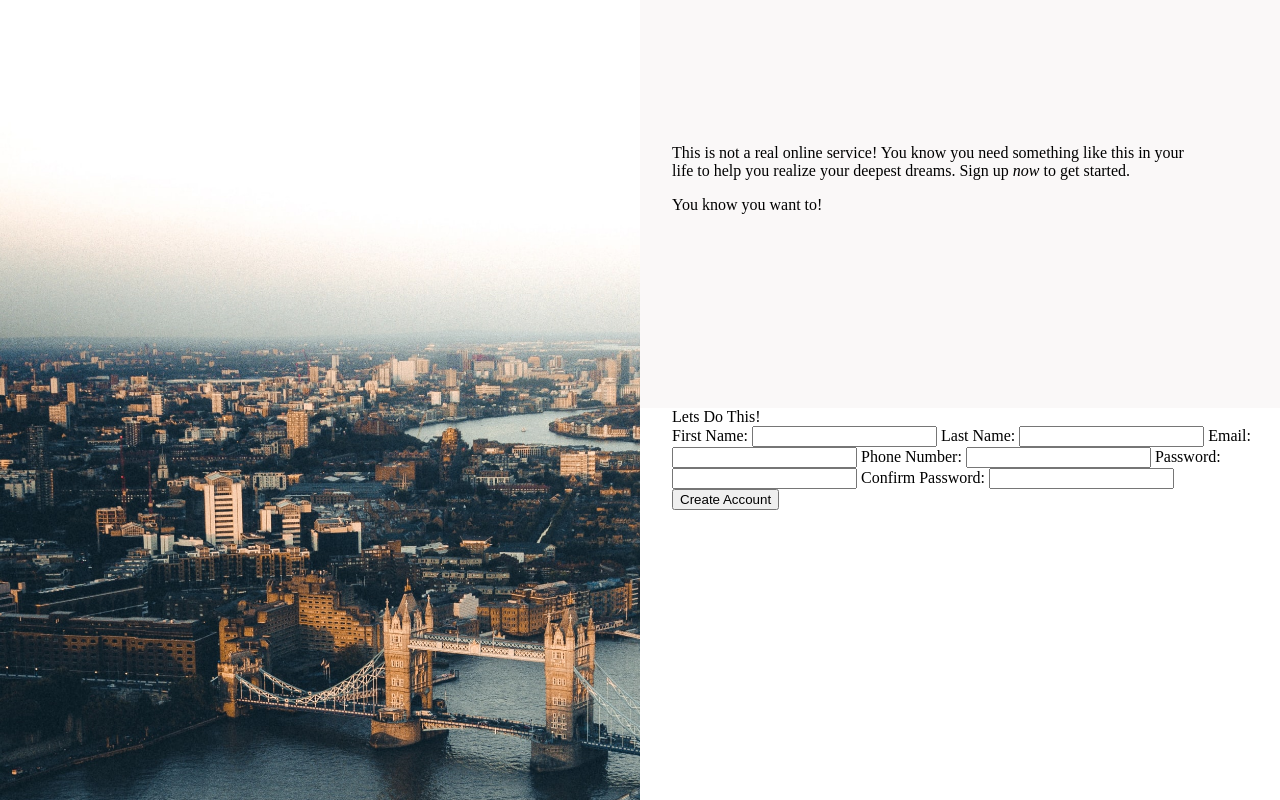
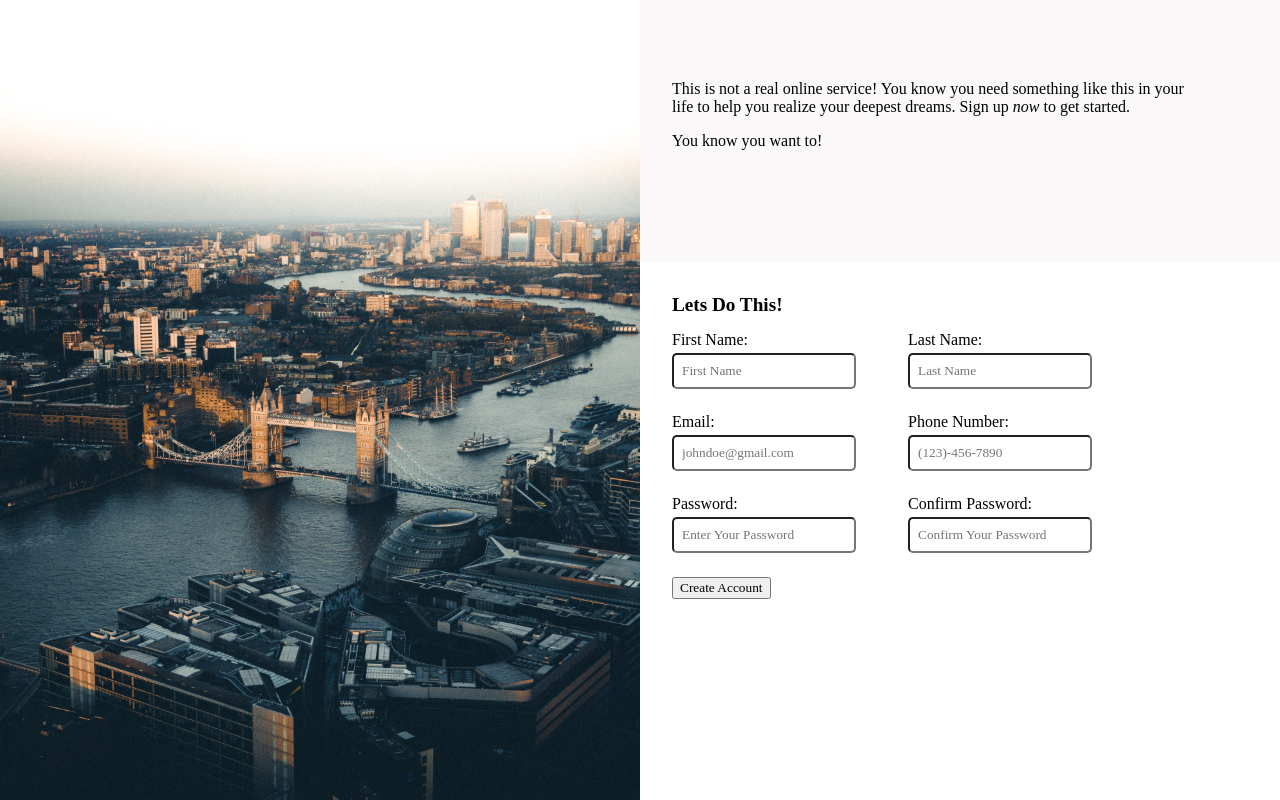
Before and after one commit to hduger/sign_up, a plain HTML site: page index.html in a window 1280 px wide. Shown: the top 800 px of the page. Drawn offline with Linux system fonts and the light colour scheme.

Commit message:
Fixed Form issue with formatting

```diff
--- a/index.html
+++ b/index.html
@@ -21,28 +21,45 @@
             <p>You know you want to!</p>
         </div>
         <div class="form-container">
-            Lets Do This!
-            <div class="form-main">
-                <form action="example.com/path" method="post">
-                    <label for="firstname">First Name:</label>
-                    <input type="text" name="firstname" id="firstname">
+            <div class="title">Lets Do This!</div>
 
-                    <label for="lastname">Last Name:</label>
-                    <input type="text" name="lastname" id="lastname">
+            <form action="#" method="post">
+                <div class="form-main">
 
-                    <label for="email">Email:</label>
-                    <input type="email" name="email" id="email">
+                        <label for="firstname">First Name:
+                            <input type="text" name="firstname" id="firstname" placeholder="First Name">
+                        </label>
 
-                    <label for="phone">Phone Number:</label>
-                    <input type="tel" name="phone" id="phone">
+                        <label for="lastname">Last Name:
+                            <input type="text" name="lastname" id="lastname" placeholder="Last Name">
+                        </label>
 
-                    <label for="password">Password:</label>
-                    <input type="password" name="password" id="password">
 
-                    <label for="confirm">Confirm Password:</label>
-                    <input type="password" name="confirm" id="confirm">
-                </form>
-            </div>
+
+                        <label for="email">Email:
+                            <input type="email" name="email" id="email" placeholder="johndoe@gmail.com">
+                        </label>
+
+
+                        <label for="phone">Phone Number:
+                            <input type="tel" name="phone" id="phone" placeholder="(123)-456-7890">
+                        </label>
+
+
+
+                        <label for="password">Password:
+                            <input type="password" name="password" id="password" placeholder="Enter Your Password">
+                        </label>
+
+
+
+                        <label for="confirm">Confirm Password:
+                            <input type="password" name="confirm" id="confirm" placeholder="Confirm Your Password">
+                        </label>
+
+                </div>
+            </form>
+
             <div class="bottom">
                 <button type="submit">Create Account</button>
             </div>
--- a/style.css
+++ b/style.css
@@ -1,3 +1,9 @@
+
+*{
+    box-sizing: border-box;
+    font-family: 'Poppins', 'sans-serif';
+}
+
 body {
     padding: 0px;
     margin: 0%;
@@ -8,7 +14,7 @@ body {
     grid-template-columns: repeat(6,1fr);
     grid-template-rows: repeat(12, 1fr);
     min-width: 100vw;
-    min-height: 100vh;
+    max-height: 100vh;
 }
 
 .pic {
@@ -24,20 +30,53 @@ body {
     grid-column-start: 4;
     grid-column-end: -1;
     grid-row-start: 1;
-    grid-row-end: span 4;
     padding-left: 2rem;
     padding-right: 5rem;
     background-color: rgb(250, 248, 248);
-    padding-top: 8rem;
+    padding-top: 4rem;
+    padding-bottom: 6rem;
 
 }
 .form-container {
     grid-column-start: 4;
     grid-column-end: -1;
-    padding-left: 2rem;
+    padding: 2rem;
 
 }
 
-.form-main {
+input {
+    display: block;
+    max-width: 40vw;
+    margin-right: 3rem;
+    margin-bottom: 1.5rem;
+    padding: 8px;
+    border-radius: 5px;
+    margin-top: .25rem;
+}
+
+label {
+    display: inline-block;
+
+}
+
+/* .form-container form .form-main {
     display: flex;
+    flex-wrap: wrap;
+    justify-content: space-between;
+    margin-right: auto;
 }
+
+form .form-main .user-input {
+    width: calc(100% / 2-20px);
+}
+
+.form-main .user-input input {
+    margin: 20px 0 12px 0;
+    width: 100%;
+} */
+
+.title {
+    padding-bottom: 15px;
+    font-size: larger;
+    font-weight: bold;
+}
```
